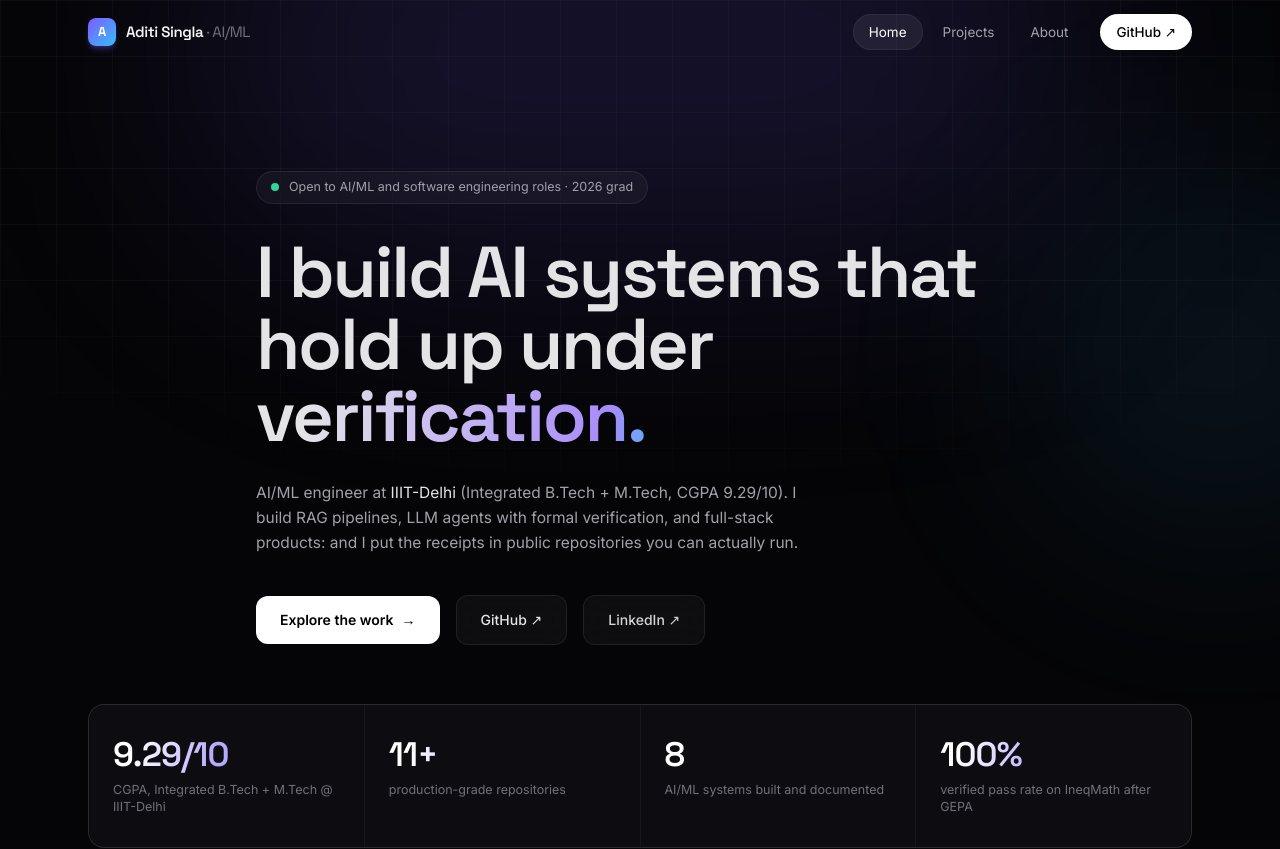
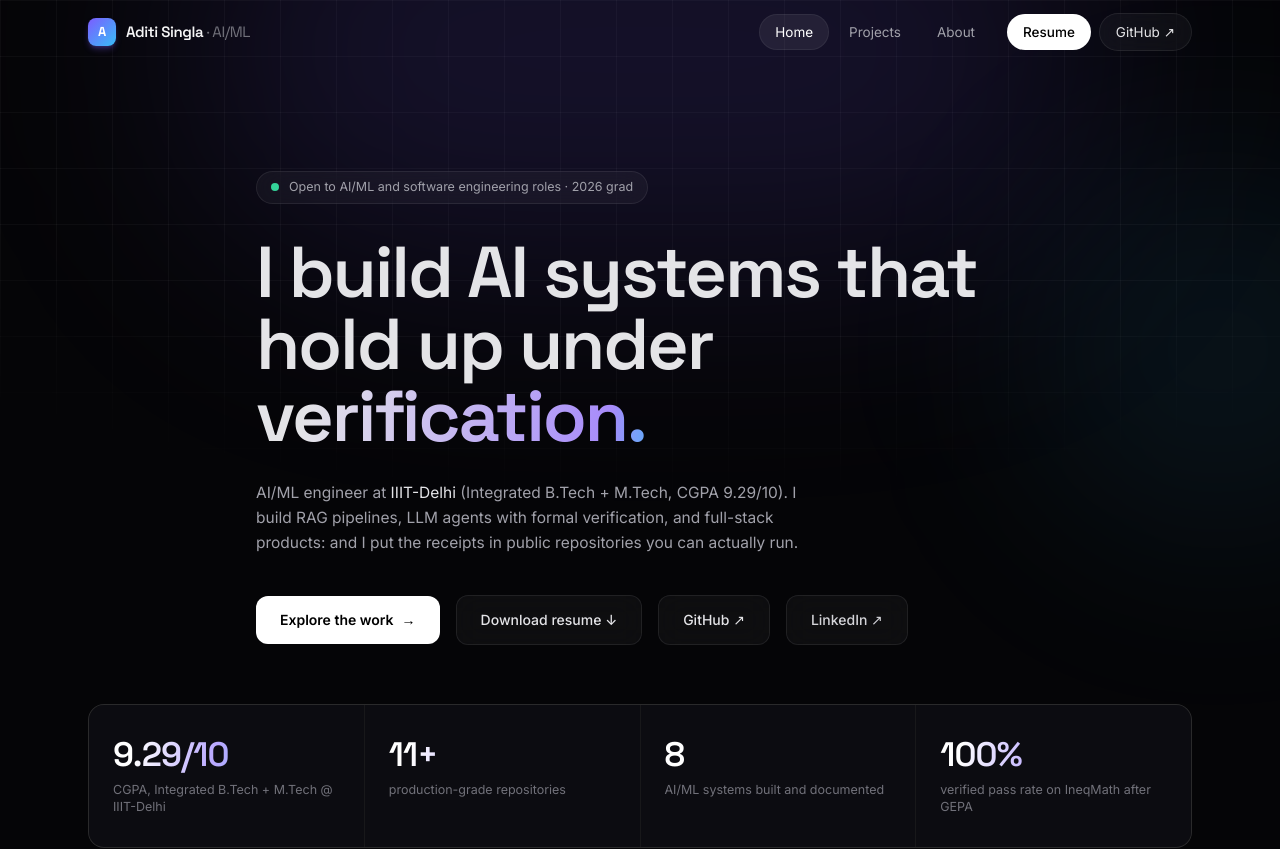
Before and after one commit to Aditi21372/portfolio, a Next.js app: page / in a window 1280 px wide. Shown: the top 849 px of the page. Built offline with nearby package versions, Linux system fonts and the light colour scheme.

Commit message:
Add resume download (nav, hero, footer asset)

```diff
--- a/app/page.tsx
+++ b/app/page.tsx
@@ -80,6 +80,12 @@ export default function Home() {
               Explore the work
               <span className="inline-block ml-2 group-hover:translate-x-1 transition-transform">→</span>
             </Link>
+            <a
+              href="/portfolio/Aditi_Singla_Resume.pdf"
+              className="px-6 py-3.5 rounded-xl glass text-sm font-medium text-zinc-200 hover:bg-white/[0.09] transition-all hover:scale-[1.02] active:scale-[0.99]"
+            >
+              Download resume ↓
+            </a>
             <a
               href="https://github.com/Aditi21372"
               target="_blank"
--- a/components/Nav.tsx
+++ b/components/Nav.tsx
@@ -75,10 +75,16 @@ export default function Nav() {
             );
           })}
           <a
+            href="/portfolio/Aditi_Singla_Resume.pdf"
+            className="ml-3 px-4 py-2 text-[13.5px] rounded-full bg-white text-black font-medium hover:bg-zinc-200 transition-colors"
+          >
+            Resume
+          </a>
+          <a
             href="https://github.com/Aditi21372"
             target="_blank"
             rel="noreferrer"
-            className="ml-3 px-4 py-2 text-[13.5px] rounded-full bg-white text-black font-medium hover:bg-zinc-200 transition-colors"
+            className="ml-1 px-4 py-2 text-[13.5px] rounded-full glass text-zinc-200 hover:bg-white/[0.09] transition-colors"
           >
             GitHub ↗
           </a>
```
Also changed, not shown: 1 other file (tests, documents, lock files or other folders).
